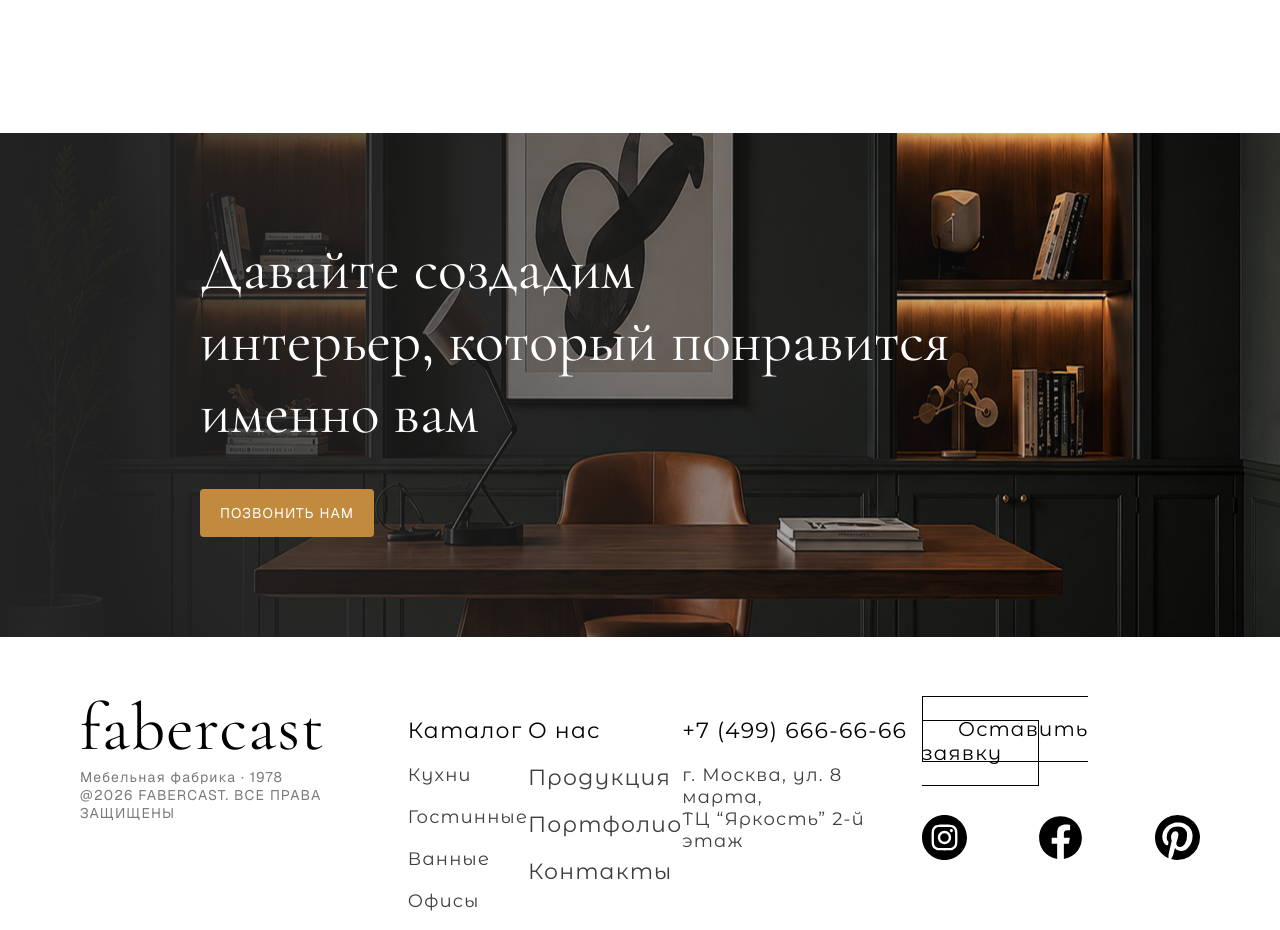
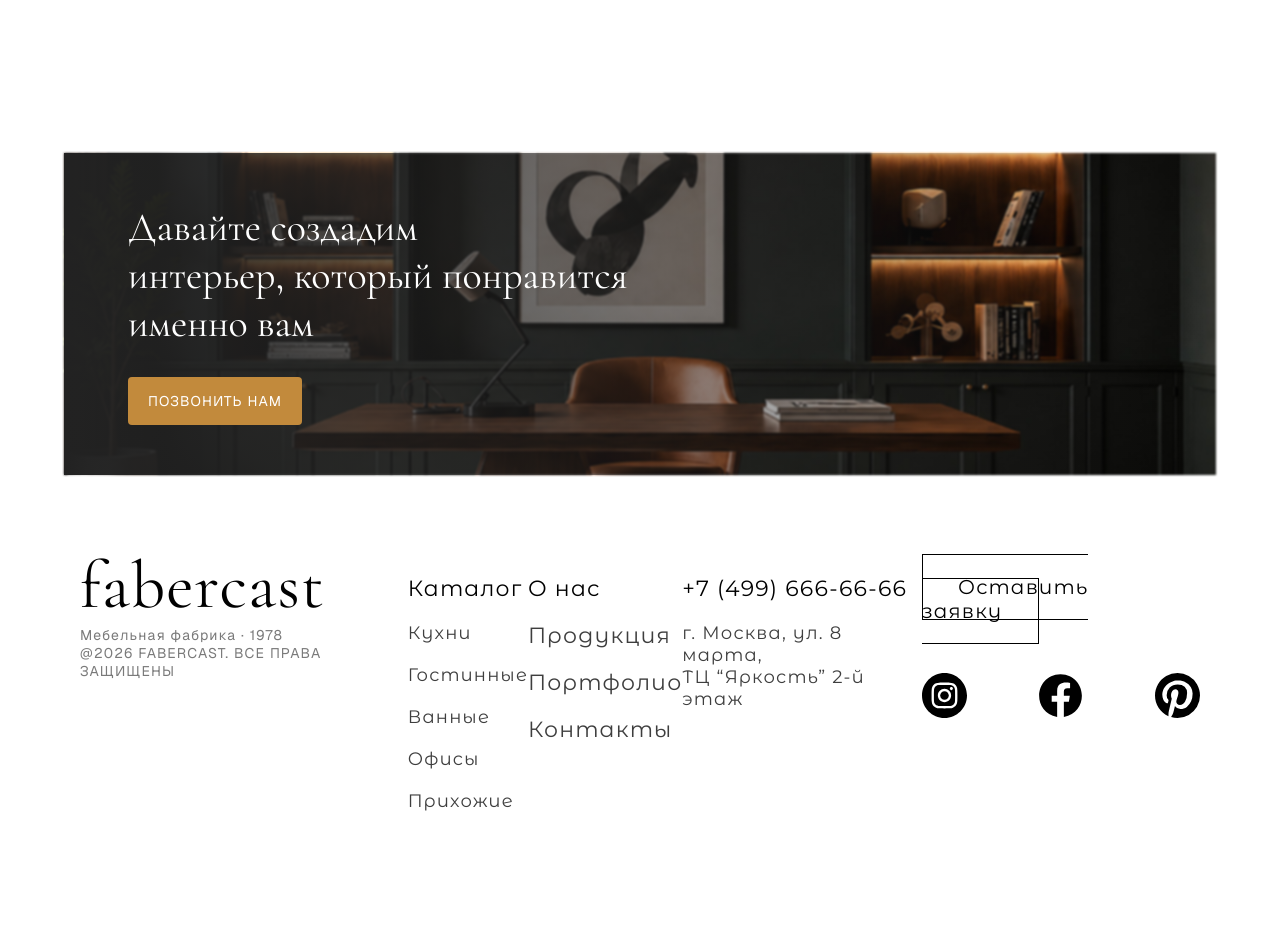
Before and after one commit to duh-git/fabercast, a React (Vite) app: page /catalog in a window 1280 px wide. Shown: the part 1780-2710 px from the top of the page. After the commit the page ends 2672 px from the top, so only its background shows below. Built offline with nearby package versions, Linux system fonts and the light colour scheme.

Commit message:
mobile: Contact

```diff
--- a/src/components/Contact/Contact.css
+++ b/src/components/Contact/Contact.css
@@ -1,26 +1,28 @@
 .contact {
   position: relative;
-  padding: 100px 200px;
+  padding: 20px 10px;
+  padding-top: 200px;
   display: flex;
   flex-direction: column;
-  align-items: start;
-  overflow: hidden;
+  align-items: center;
 
   color: #FFFFFF;
 
   h2 {
     font-family: "Cormorant Garamond";
-    font-size: 6rem;
-    margin-bottom: 40px;
+    font-size: 2rem;
+    text-align: center;
+    margin-bottom: 30px;
   }
 
   img {
     position: absolute;
     z-index: -100;
-    width: 100%;
     height: 100%;
+    object-fit: cover;
     left: 0;
     top: 0;
+    filter: blur(2px);
   }
 
   &::after {
@@ -31,7 +33,7 @@
     width: 100%;
     height: 100%;
     z-index: -50;
-    background: linear-gradient(to right, #222222, #2C2C2C00);
+    background: linear-gradient(to top, #222222, #2C2C2C00);
   }
 
   a {
@@ -46,3 +48,60 @@
     letter-spacing: 0.08em;
   }
 }
+
+@media (min-width: 768px) {
+  .contact {
+    margin: 20px auto;
+    padding: 50px 10%;
+    display: flex;
+    flex-direction: column;
+    align-items: start;
+
+    color: #FFFFFF;
+
+    h2 {
+      font-size: 4rem;
+      text-align: start;
+    }
+
+    img {
+      left: 50%;
+      width: 90%;
+      transform: translateX(-50%);
+      filter: blur(1px);
+    }
+
+    &::after {
+      left: 50%;
+      width: 90%;
+      transform: translateX(-50%);
+      z-index: -50;
+      background: linear-gradient(to right, #222222, #2C2C2C00);
+    }
+
+    a {
+      padding: 15px 20px;
+
+      font-size: 1.4rem;
+    }
+  }
+}
+
+@media (min-width: 1440px) {
+  .contact {
+    margin: 40px auto;
+    padding: 80px 15%;
+
+    color: #FFFFFF;
+
+    h2 {
+      font-size: 6rem;
+    }
+
+    a {
+      padding: 20px 30px;
+
+      font-size: 2rem;
+    }
+  }
+}
--- a/src/pages/Main/Main.jsx
+++ b/src/pages/Main/Main.jsx
@@ -15,7 +15,7 @@ export default function Main() {
     {/* <Inspiration /> */}
     <About />
     <Advantages />
-    {/* <Contact /> */}
+    <Contact />
     {/* <Footer /> */}
   </>
 }
```
